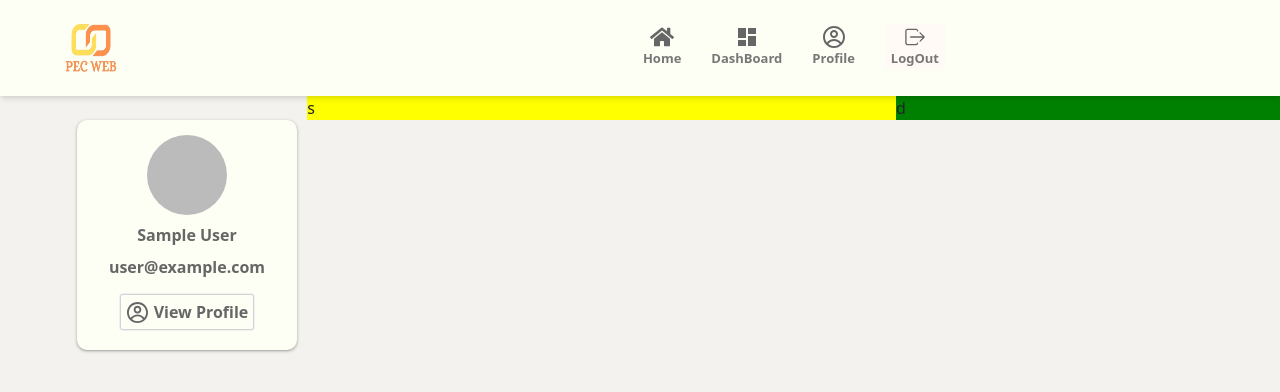
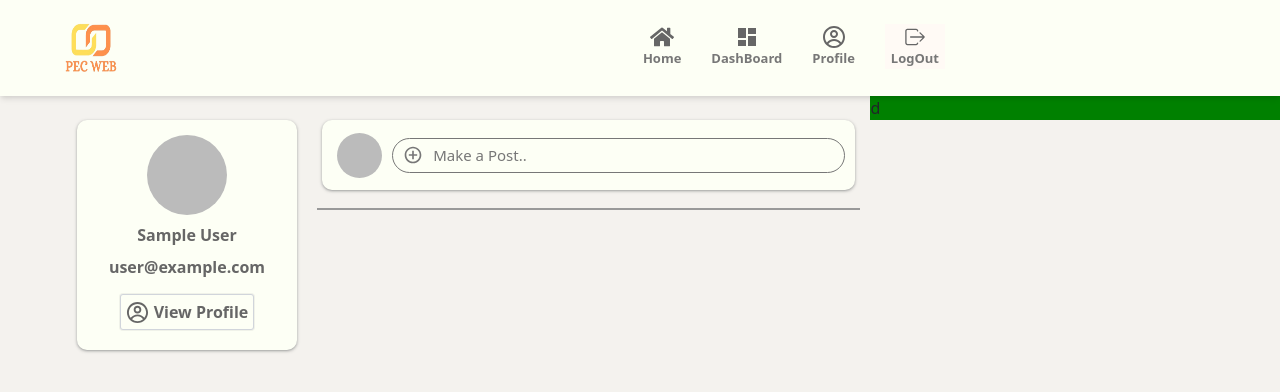
Before and after one commit to Himanshu0-1-0/PEC_WEB, a React (Create React App) app: page /dashboard in a window 1280 px wide. Shown: the top 392 px of the page. Built offline with nearby package versions, Linux system fonts and the light colour scheme; no server answers; sample sign-in values are in the browser's storage.

Commit message:
Added MakePost Section

```diff
--- a/src/Components/Dashboard/Dashboard.css
+++ b/src/Components/Dashboard/Dashboard.css
@@ -11,10 +11,9 @@
 
 }
 .post-cont{
-    background-color: yellow;
-    flex:0.46;
+    flex:0.44;
 }
 .choose-depar{
     background-color: green;
-    flex: 0.3;
+    flex: 0.32;
 }
--- a/src/Components/Dashboard/Dashboard.js
+++ b/src/Components/Dashboard/Dashboard.js
@@ -1,5 +1,6 @@
 import './Dashboard.css'
 import ProfileSection from './ProfileSection/ProfileSection'
+import MakePost from './MakePost/MakePost'
 
 export default function Dashboard() {
   return (
@@ -8,9 +9,7 @@ export default function Dashboard() {
         <ProfileSection/>
       </div>
       <div className="post-cont">
-        <div className="make-post">
-          s
-        </div>
+        <MakePost/>
         <div className="posts">
 
         </div>
--- /dev/null
+++ b/src/Components/Dashboard/MakePost/MakePost.css
@@ -0,0 +1,55 @@
+.make-cont{
+    /* background-color: yellow; */
+    margin: 3vh 10px;
+    min-height: 90px;
+    border-bottom:2px solid ;
+    border-color: #999;
+}
+.make-cont2{
+    background-color: #fdfff5;
+    min-height: 70px;
+    margin:0px 5px;
+    box-shadow: rgba(60, 64, 67, 0.3) 0px 1px 2px 0px, rgba(60, 64, 67, 0.15) 0px 1px 3px 1px;
+    border-radius: 10px;
+    display: flex;
+    align-items: center;
+    /* justify-content: center; */
+}
+.photu img{
+    height: 45px;
+    width: 45px;
+    margin-left: 15px;
+    border-radius: 50%;
+}
+.make{
+    /* background-color: yellow; */
+    margin: 10px;
+    border: 1px solid;
+    border-color: #777;
+    border-radius: 30px;
+    /* padding: 10px; */
+    height: 35px;
+    flex: 1;
+    transition: background-color 0.5s ease;
+    display: flex;
+    align-items: center;
+}
+.make:hover{
+    background-color: #f4f2ee;
+}
+.ssp{
+    font-size: 15px;
+    color: #777;
+    font-weight:500;
+    margin: 0px 10px;
+    margin-left: 5px;
+    /* background-color: green; */
+}
+.ppp{
+    margin-left: 10px;
+    margin-right: 5px;
+    height: 20px;
+    width: 20px;
+    color: #777;
+    /* background-color: blue; */
+}
--- /dev/null
+++ b/src/Components/Dashboard/MakePost/MakePost.js
@@ -0,0 +1,22 @@
+import "./MakePost.css"
+import { useAuth } from "../../../context/AuthContext";
+import { RiAddCircleLine } from "react-icons/ri";
+
+export default function MakePost() {
+    const {currentUser} = useAuth();
+  return (
+    <div className="make-cont">
+      <div className="make-cont2">
+        <div className="photu">
+        <img src={currentUser.photoURL} alt="Image..." />
+        </div>
+        <div className="make">
+            <RiAddCircleLine className="ppp"/>
+            <div className="ssp">
+                Make a Post..
+            </div>
+        </div>
+      </div>
+    </div>
+  )
+}
--- a/src/Components/Dashboard/ProfileSection/ProfileSection.css
+++ b/src/Components/Dashboard/ProfileSection/ProfileSection.css
@@ -21,6 +21,7 @@ height: 80px;
 display: flex;
 flex-direction: column;
 align-items: center;
+margin:0px 7px ;
 }
 .propro{
     margin-top: 8px;
```
